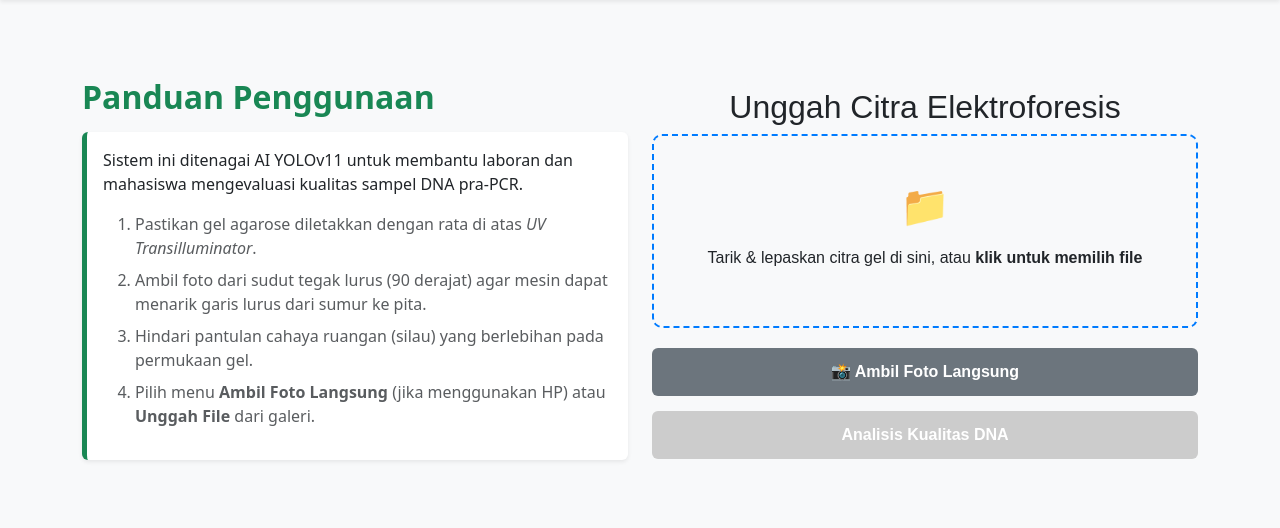
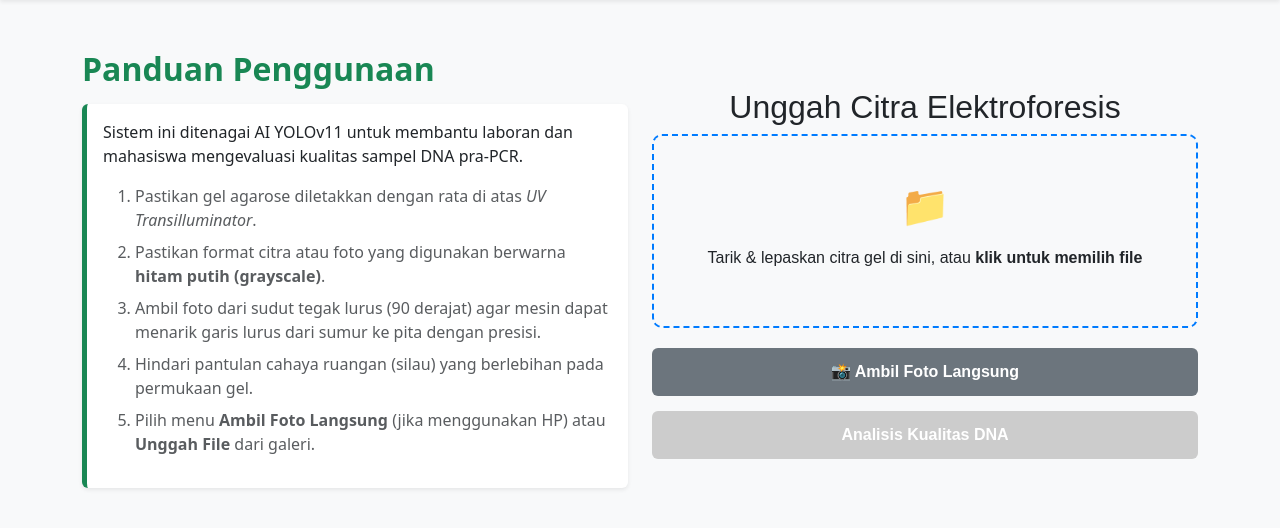
Before and after one commit to whyou19/TA_Project, a Flask app: page / in a window 1280 px wide. Shown: the part 50-578 px from the top of the page. Run offline with Flask 3, Linux system fonts and the light colour scheme.

Commit message:
perbaikan beberapa penjelasan

```diff
--- a/app.py
+++ b/app.py
@@ -118,21 +118,46 @@ def klasifikasi_per_jalur(results, img_raw):
 
             if ada_bnd and not ada_smr:
                 status, tipe = "Layak (Murni)", "success"
-                penjelasan, penyebab, tindakan = "Pita DNA bermigrasi sempurna.", "Ekstraksi berhasil, tidak ada aktivitas nuclease.", "Sangat aman dilanjutkan ke tahap PCR."
+                penjelasan = "Pita DNA terlihat sangat jelas, utuh, dan tidak memiliki bayangan kotor."
+                penyebab = "Proses pengambilan sampel berhasil dengan baik dan kualitas struktur DNA benar-benar terjaga (tidak mengalami kerusakan)."
+                tindakan = "Sangat aman dilanjutkan ke tahap PCR."
             elif ada_bnd and ada_smr:
                 status, tipe = "Layak (Degradasi)", "warning"
-                penjelasan, penyebab, tindakan = "Pita utama terdeteksi, namun disertai jejak pendaran.", "Degradasi minor atau overloading.", "Masih dapat dilanjutkan ke PCR. Pertimbangkan pengenceran."
+                penjelasan = "Pita utama terdeteksi, namun disertai sedikit jejak pendaran (bayangan noda) di bawahnya."
+                penyebab = "Terdapat sedikit kerusakan ringan pada DNA, atau bisa juga karena takaran sampel yang dimasukkan ke dalam sumur terlalu banyak."
+                tindakan = "Masih dapat dilanjutkan ke PCR. Pertimbangkan pengenceran."
             elif not ada_bnd and ada_smr:
                 status, tipe = "Tidak Layak (Degradasi)", "danger"
-                penjelasan, penyebab, tindakan = "Hanya ditemukan pendaran jejak DNA hancur.", "DNA terdegradasi parah oleh enzim DNase.", "JANGAN dilanjutkan ke PCR. Ulangi ekstraksi."
+                penjelasan = "Hanya ditemukan bayangan pendaran (smear) dari sisa-sisa DNA yang hancur tanpa adanya pita utama."
+                penyebab = "DNA telah rusak parah. Hal ini umumnya terjadi karena suhu penyimpanan yang kurang tepat, kontaminasi, atau proses ekstraksi yang gagal."
+                tindakan = "JANGAN dilanjutkan ke PCR. Ulangi proses ekstraksi sampel."
             else:
                 status, tipe = "Sumur Kosong", "secondary"
-                penjelasan, penyebab, tindakan = "Tidak ada objek DNA.", "Sumur sengaja dikosongkan (blank).", "Abaikan jalur ini."
+                penjelasan = "Tidak ada objek DNA yang terdeteksi di jalur ini."
+                penyebab = "Sumur memang sengaja dikosongkan (blank) atau sampel gagal masuk."
+                tindakan = "Abaikan jalur ini."
 
             hasil_analisis.append({
-                'sampel': label_gambar, # Menghasilkan 'S1', 'S2', dst
+                'sampel': label_gambar,
                 'status': status, 'tipe': tipe,
                 'penjelasan': penjelasan, 'penyebab': penyebab, 'tindakan': tindakan
+            # if ada_bnd and not ada_smr:
+            #     status, tipe = "Layak (Murni)", "success"
+            #     penjelasan, penyebab, tindakan = "Pita DNA bermigrasi sempurna.", "Ekstraksi berhasil, tidak ada aktivitas nuclease.", "Sangat aman dilanjutkan ke tahap PCR."
+            # elif ada_bnd and ada_smr:
+            #     status, tipe = "Layak (Degradasi)", "warning"
+            #     penjelasan, penyebab, tindakan = "Pita utama terdeteksi, namun disertai jejak pendaran.", "Degradasi minor atau overloading.", "Masih dapat dilanjutkan ke PCR. Pertimbangkan pengenceran."
+            # elif not ada_bnd and ada_smr:
+            #     status, tipe = "Tidak Layak (Degradasi)", "danger"
+            #     penjelasan, penyebab, tindakan = "Hanya ditemukan pendaran jejak DNA hancur.", "DNA terdegradasi parah oleh enzim DNase.", "JANGAN dilanjutkan ke PCR. Ulangi ekstraksi."
+            # else:
+            #     status, tipe = "Sumur Kosong", "secondary"
+            #     penjelasan, penyebab, tindakan = "Tidak ada objek DNA.", "Sumur sengaja dikosongkan (blank).", "Abaikan jalur ini."
+
+            # hasil_analisis.append({
+            #     'sampel': label_gambar, # Menghasilkan 'S1', 'S2', dst
+            #     'status': status, 'tipe': tipe,
+            #     'penjelasan': penjelasan, 'penyebab': penyebab, 'tindakan': tindakan
             })
 
     # 2. ALGORITMA PENGELOMPOKAN (GROUPING) BERDASARKAN STATUS
--- a/templates/index.html
+++ b/templates/index.html
@@ -28,10 +28,17 @@
                         <p>Sistem ini ditenagai AI YOLOv11 untuk membantu laboran dan mahasiswa mengevaluasi kualitas sampel DNA pra-PCR.</p>
                         <ol class="text-muted">
                             <li class="mb-2">Pastikan gel agarose diletakkan dengan rata di atas <i>UV Transilluminator</i>.</li>
+                            <li class="mb-2">Pastikan format citra atau foto yang digunakan berwarna <b>hitam putih (grayscale)</b>.</li>
+                            <li class="mb-2">Ambil foto dari sudut tegak lurus (90 derajat) agar mesin dapat menarik garis lurus dari sumur ke pita dengan presisi.</li>
+                            <li class="mb-2">Hindari pantulan cahaya ruangan (silau) yang berlebihan pada permukaan gel.</li>
+                            <li>Pilih menu <b>Ambil Foto Langsung</b> (jika menggunakan HP) atau <b>Unggah File</b> dari galeri.</li>
+                        </ol>
+                        <!-- <ol class="text-muted">
+                            <li class="mb-2">Pastikan gel agarose diletakkan dengan rata di atas <i>UV Transilluminator</i>.</li>
                             <li class="mb-2">Ambil foto dari sudut tegak lurus (90 derajat) agar mesin dapat menarik garis lurus dari sumur ke pita.</li>
                             <li class="mb-2">Hindari pantulan cahaya ruangan (silau) yang berlebihan pada permukaan gel.</li>
                             <li>Pilih menu <b>Ambil Foto Langsung</b> (jika menggunakan HP) atau <b>Unggah File</b> dari galeri.</li>
-                        </ol>
+                        </ol> -->
                     </div>
                 </div>
             </div>
```
Also changed, not shown: templates/result.html (+41 -6 lines), static/results/result_DLBT_003.JPG (added), static/results/result_DLBT_008.JPG (added), static/uploads/DLBT_003.JPG (added), static/uploads/DLBT_008.JPG (added).
